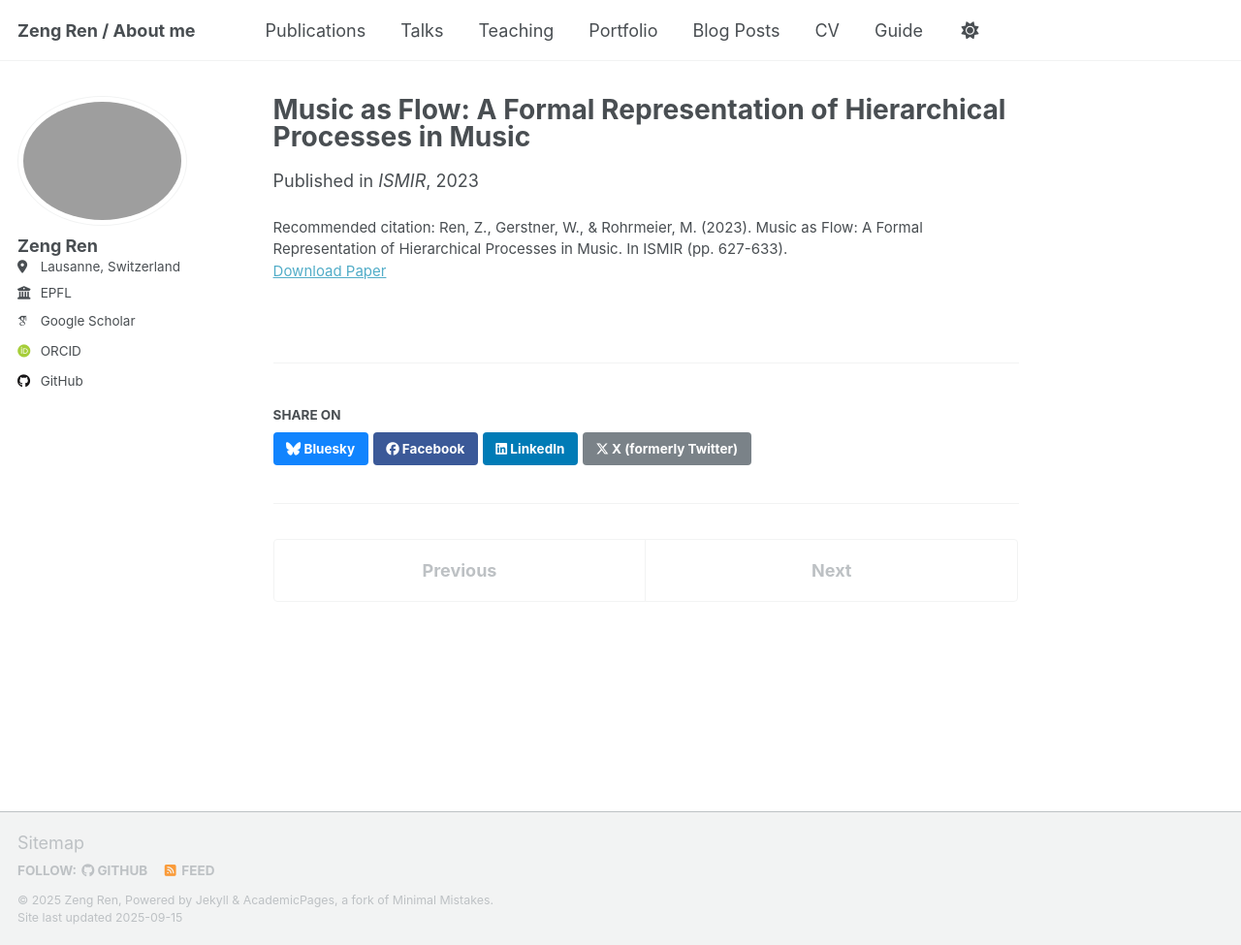
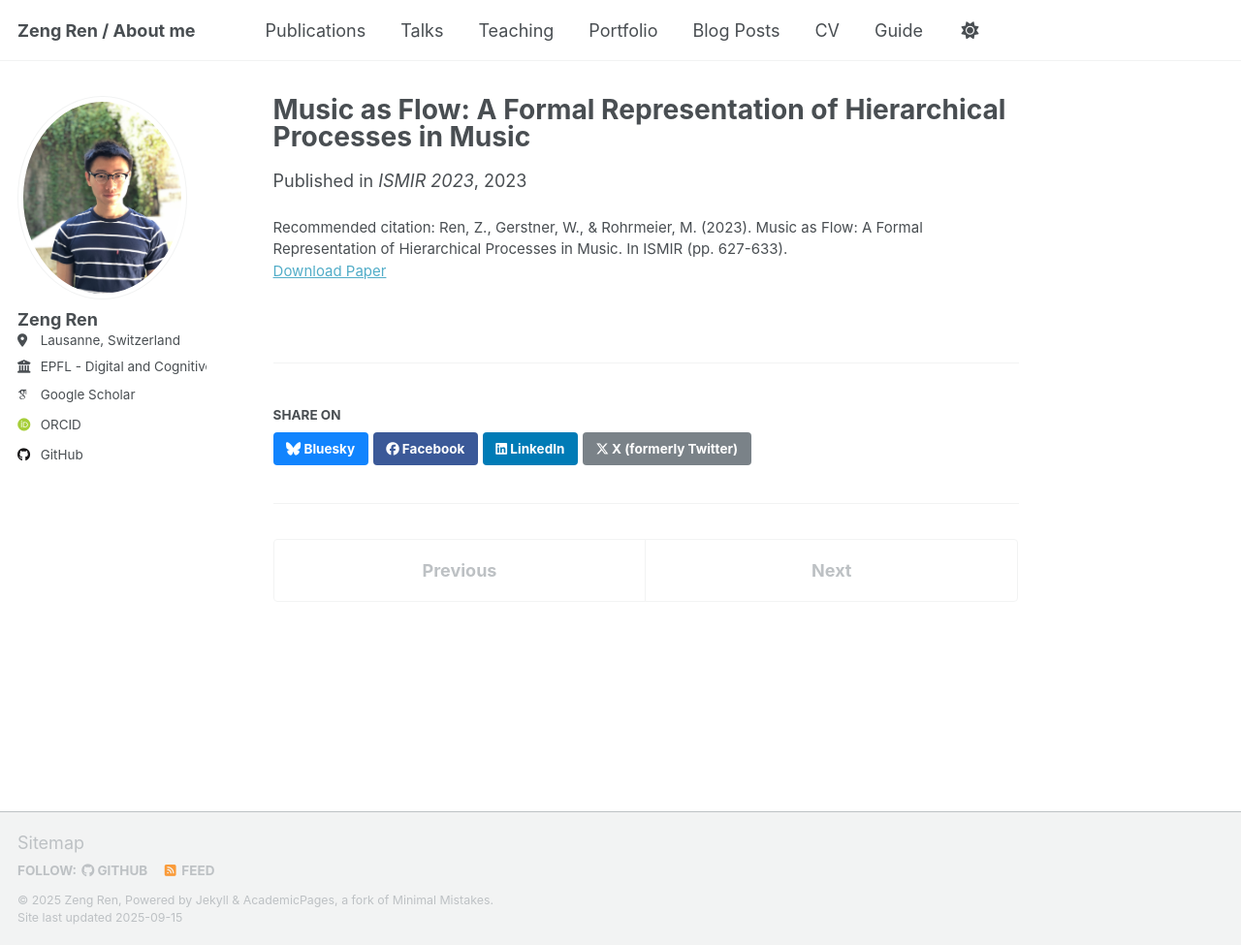
Before and after one commit to ren-zeng/ren-zeng.github.io, a Jekyll site: the page built from _publications/ismir2023.md, in a window 1280 px wide and 975 px high. Shown: the whole window at 97% size. Built offline with Jekyll 4.4.1, drawn with Linux system fonts in a browser that asks for light colours; some web fonts are replaced; a script that is not in the unit is left out; part of the change alters nothing that is shown.

Commit message:
update pic

```diff
--- a/_config.yml
+++ b/_config.yml
@@ -15,19 +15,19 @@ name                     : &name "Zeng Ren"
 description              : &description "personal description"
 url                      : https://ren-zeng.github.io # the base hostname & protocol for your site e.g. "https://[your GitHub username].github.io" or if you already have some other page hosted on Github then use "https://[your GitHub username].github.io/[Your Repo Name]"
 baseurl                  : "" # the subpath of your site, e.g. "/blog"
-repository               : "academicpages/academicpages.github.io"
+repository               : "https://ren-zeng.github.io"
 
 # Site Author - The following control what appear as part of the author content on the side bar.
 #               If a field is blank the icon and link will not appear, otherwise it will be shown.
 #               Additional customization can be done by editing /_includes/author-profile.html
 author:
   # Biographic information
-  avatar           : "bio-photo.png"
+  avatar           : "bio-photo.jpg"
   name             : "Zeng Ren"
   pronouns         : # example: "she/her"
   bio              :
   location         : "Lausanne, Switzerland"
-  employer         : "EPFL"
+  employer         : "EPFL - Digital and Cognitive Musicology Lab"
   uri              : # URL
   email            :
 
@@ -234,16 +234,16 @@ collections:
 # These settings control how pages and collections are included in the site
 defaults:
   # _posts
-  - scope:
-      path: ""
-      type: posts
-    values:
-      layout: single
-      author_profile: true
-      read_time: true
-      comments: true
-      share: true
-      related: true
+  # - scope:
+  #     path: ""
+  #     type: posts
+  #   values:
+  #     layout: single
+  #     author_profile: true
+  #     read_time: true
+  #     comments: true
+  #     share: true
+  #     related: true
   # _pages
   - scope:
       path: ""
@@ -270,14 +270,14 @@ defaults:
       share: true
       comments: true
   # _portfolio
-  - scope:
-      path: ""
-      type: portfolio
-    values:
-      layout: single
-      author_profile: true
-      share: true
-      comment: true
+  # - scope:
+  #     path: ""
+  #     type: portfolio
+  #   values:
+  #     layout: single
+  #     author_profile: true
+  #     share: true
+  #     comment: true
   # _talks
   - scope:
       path: ""
--- a/_publications/ismir2023.md
+++ b/_publications/ismir2023.md
@@ -5,7 +5,7 @@ category: conferences, full paper
 permalink: /publication/ismir2023
 excerpt: 'Modeling the temporal unfolding of musical events and its interpretation in terms of hierarchical relations is a common theme in music theory, cognition, and composition. To faithfully encode such relations, we need an elegant way to represent both the semantics of prolongation, where a single event is elaborated into multiple events, and process, where the connection from one event to another is elaborated into multiple connections. In existing works, trees are used to capture the former and graphs for the latter. Each such model has the potential to either encode relations between events (eg, an event being a repetition of another), or relations between processes (eg, two consecutive steps making up a larger skip), but not both together explicitly. To model meaningful relations between musical events and processes and combine the semantic expressiveness of trees and graphs, we propose a structured representation using algebraic datatype (ADT) with dependent type. We demonstrate its applications towards encoding functional interpretations of harmonic progressions, and large scale organizations of key regions. This paper offers two contributions. First, we provide a novel unifying hierarchical framework for musical processes and events. Second, we provide a structured data type encoding such interpretations, which could facilitate computational approaches in music theory and generation.'
 date: 2023/11/5
-venue: 'ISMIR'
+venue: 'ISMIR 2023'
 paperurl: 'https://ismir2023program.ismir.net/poster_206.html'
 citation: 'Ren, Z., Gerstner, W., & Rohrmeier, M. (2023). Music as Flow: A Formal Representation of Hierarchical Processes in Music. In ISMIR (pp. 627-633).'
 ---
```
Also changed, not shown: _teaching/SemesterProject2024.md (+1 -0 lines), 1 other file.
